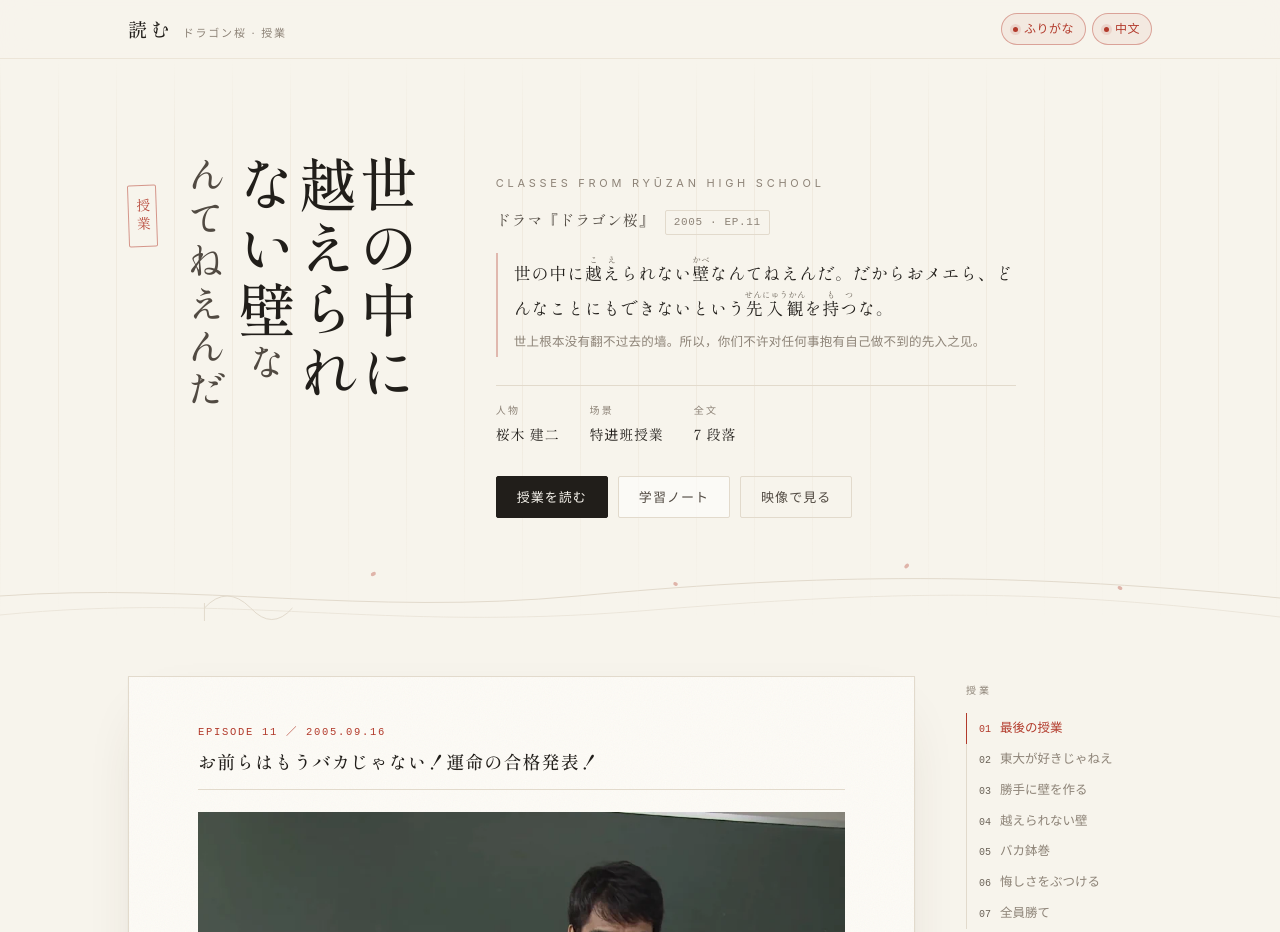
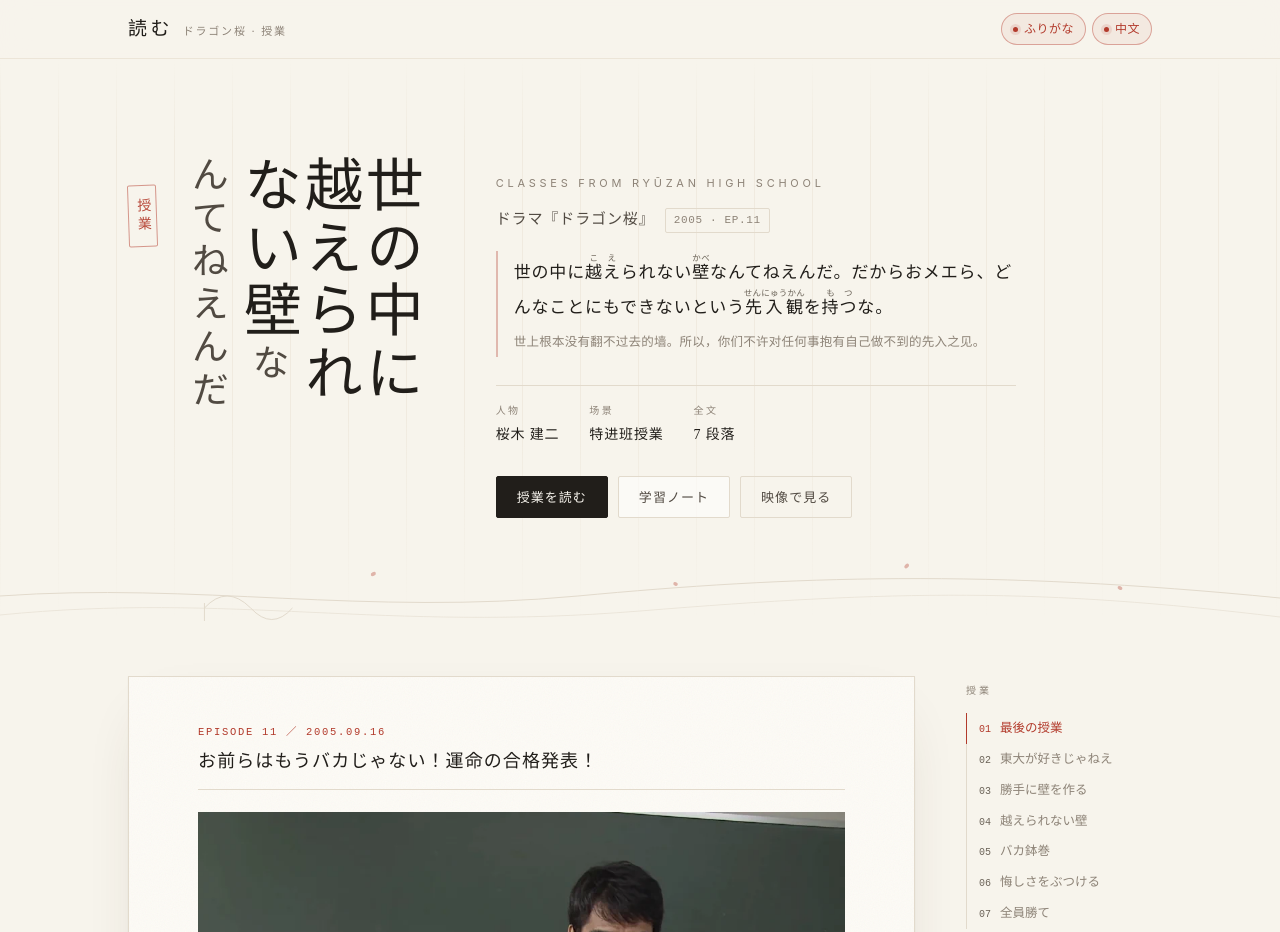
Before and after one commit to akisaya/yomu, a plain HTML site: page dragon-zakura/index.html in a window 1280 px wide. Shown: the top 932 px of the page. Drawn offline with Linux system fonts and the light colour scheme.

Commit message:
Drop the webfont and set every page in the system mincho
- Point --serif-jp at Hiragino Mincho ProN -> Yu Mincho and alias
  --serif-jp-text to it, so titles and body copy share one local stack
- Remove the preload, the three @font-face rules, assets/fonts and the
  subsetting script
- Pages now make no external requests at all; a detail page goes from
  125 font slices / 3.8MB to zero, and nothing can swap after first paint
- Rewrite the type reference around a single system stack, keeping the
  self-hosting recipe as a note for later

```diff
--- a/dragon-zakura/index.html
+++ b/dragon-zakura/index.html
@@ -12,12 +12,8 @@
 <meta property="og:title" content="世の中に越えられない壁なんてねえんだ — ドラゴン桜・最後の授業">
 <meta property="og:description" content="2005 年剧版《ドラゴン桜》最终回的最后一课，逐段原文、译文与精读。">
 <meta property="og:type" content="article">
-<link rel="preload" href="../assets/fonts/shippori-mincho-500.woff2" as="font" type="font/woff2" crossorigin>
 <script>document.documentElement.classList.add('js')</script>
 <style>
-@font-face{font-family:"Shippori Mincho";src:url("../assets/fonts/shippori-mincho-400.woff2") format("woff2");font-weight:400;font-style:normal;font-display:block}
-@font-face{font-family:"Shippori Mincho";src:url("../assets/fonts/shippori-mincho-500.woff2") format("woff2");font-weight:500;font-style:normal;font-display:block}
-@font-face{font-family:"Shippori Mincho";src:url("../assets/fonts/shippori-mincho-600.woff2") format("woff2");font-weight:600;font-style:normal;font-display:block}
 /* ============ 基础 ============ */
 :root{
   --paper:#f7f4ec;
@@ -30,8 +26,8 @@
   --shu:#b23a2b;
   --shu-soft:rgba(178,58,43,.14);
   --ai:#31465a;
-  --serif-jp:"Shippori Mincho","Hiragino Mincho ProN","Yu Mincho","Noto Serif JP",serif;
-  --serif-jp-text:"Hiragino Mincho ProN","Yu Mincho","YuMincho","Noto Serif JP",serif;
+  --serif-jp:"Hiragino Mincho ProN","Yu Mincho","YuMincho","Noto Serif JP",serif;
+  --serif-jp-text:var(--serif-jp);
   --serif-cn:"Songti SC","STSong","SimSun","Noto Serif SC",serif;
   --sans:"Inter","Helvetica Neue","Hiragino Sans","PingFang SC",system-ui,sans-serif;
   --mono:"SFMono-Regular","JetBrains Mono",ui-monospace,monospace;
```
Also changed, not shown: gomenne-seishun-10/index.html (+2 -6 lines), gomenne-seishun-9/index.html (+2 -6 lines), hirugao/index.html (+2 -6 lines), index.html (+1 -5 lines), nigehaji/index.html (+2 -6 lines), saikou-no-rikon-2/index.html (+2 -6 lines), saikou-no-rikon/index.html (+2 -6 lines), assets/fonts/glyphs.txt (deleted), assets/fonts/shippori-mincho-400.woff2 (deleted), assets/fonts/shippori-mincho-500.woff2 (deleted), assets/fonts/shippori-mincho-600.woff2 (deleted), 2 other files.
